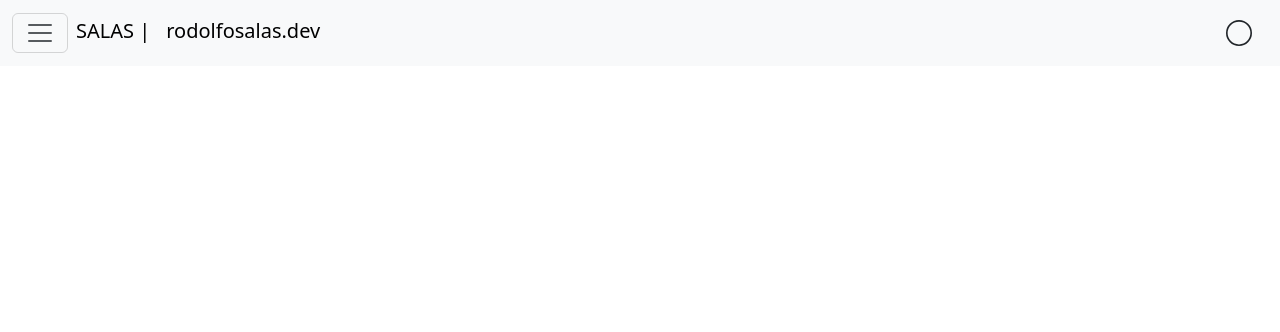
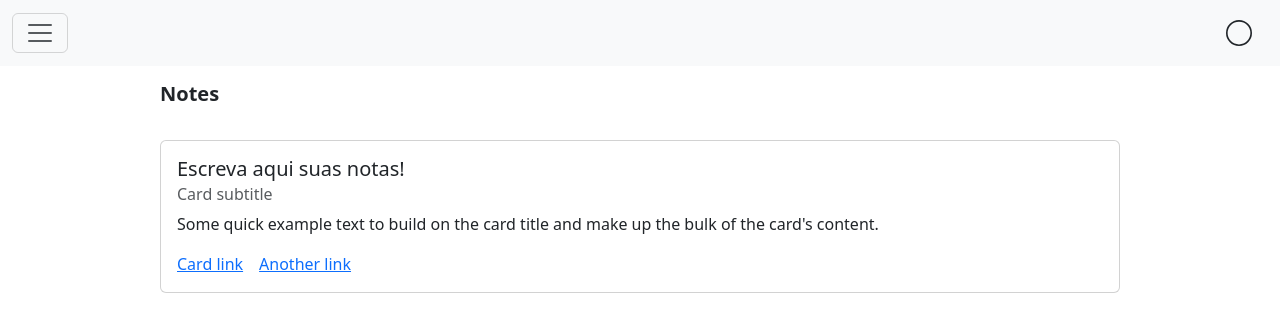
Before and after one commit to rodolfosalasdev/app-salas-ng, an Angular app: page /notes in a window 1280 px wide. Before the commit this address led to /. Shown: the top 332 px of the page. Built offline with nearby package versions, Linux system fonts and the light colour scheme.

Commit message:
feat: change messenger.component for notes.component

```diff
--- a/src/app/app.routes.ts
+++ b/src/app/app.routes.ts
@@ -1,8 +1,8 @@
 import { Routes } from '@angular/router';
 import { HomeComponent } from './components/home/home.component';
-import { MessengerComponent } from './components/messenger/messenger.component';
+import { NotesComponent } from './components/notes/notes.component';
 
 export const routes: Routes = [
     { path: '', component: HomeComponent },
-    { path: 'messenger', component: MessengerComponent, pathMatch: 'full' }
+    { path: 'notes', component: NotesComponent, pathMatch: 'full' }
 ];
--- a/src/app/components/messenger/messenger.component.html
+++ /dev/null
@@ -1 +0,0 @@
-<p>messenger works!</p>
--- /dev/null
+++ b/src/app/components/notes/notes.component.html
@@ -0,0 +1,21 @@
+<div class="flex justify-center w-full mb-8">
+    <div class="w-9/12">
+        <div class="text-xl font-bold">Notes</div>
+
+    </div>
+
+</div>
+<div class="flex justify-center w-full">
+    <div class="card w-9/12">
+      <div class="card-body">
+        <h5 class="card-title">Escreva aqui suas notas!</h5>
+        <h6 class="card-subtitle mb-2 text-body-secondary">Card subtitle</h6>
+        <p class="card-text">
+          Some quick example text to build on the card title and make up the bulk of
+          the card's content.
+        </p>
+        <a href="#" class="card-link">Card link</a>
+        <a href="#" class="card-link">Another link</a>
+      </div>
+    </div>
+</div>
--- a/src/app/components/messenger/messenger.component.ts
+++ b/src/app/components/notes/notes.component.ts
@@ -1,13 +1,13 @@
 import { ChangeDetectionStrategy, Component } from '@angular/core';
 
 @Component({
-  selector: 'app-messenger',
+  selector: 'app-notes',
   standalone: true,
   imports: [],
-  templateUrl: './messenger.component.html',
+  templateUrl: './notes.component.html',
   styles: ``,
   changeDetection: ChangeDetectionStrategy.OnPush
 })
-export class MessengerComponent {
+export class NotesComponent {
 
 }
--- a/src/app/view/header/header.component.html
+++ b/src/app/view/header/header.component.html
@@ -1,3 +1,8 @@
+<!-- <div class="flex items-center h-10 bg-slate-950 text-white">
+  <span class="uppercase ml-4">Salas |</span>
+  <span class="ml-4">rodolfosalas.dev</span>
+</div> -->
+
 <nav class="navbar bg-body-tertiary fixed-top">
   <div class="container-fluid">
     <a
@@ -17,9 +22,10 @@
       >
         <span class="navbar-toggler-icon"></span>
       </button>
-      <span class="uppercase ml-2">Salas |</span>
-      <span class="ml-4">rodolfosalas.dev</span>
+      <!-- <span class="uppercase ml-2">Salas |</span>
+      <span class="ml-4">rodolfosalas.dev</span> -->
     </a>
+
     <button
       class="mr-4"
       type="button"
@@ -61,34 +67,56 @@
       <div class="offcanvas-body">
         <ul class="navbar-nav justify-content-end flex-grow-1 pe-3">
           <li class="nav-item">
-            <a class="nav-link active" aria-current="page" routerLink="/" routerLinkActive="is-active">
+            <a
+              class="nav-link active"
+              aria-current="page"
+              routerLink="/"
+              routerLinkActive="is-active"
+            >
               <div class="flex flex-row hover:text-slate-300">
-                  <i class="bi bi-house flex align-top" style="font-size: 20px;"></i>
-                <span class="ml-2 ">| Home</span>
+                <i
+                  class="bi bi-house flex align-top"
+                  style="font-size: 20px"
+                ></i>
+                <span class="ml-2">| Home</span>
               </div>
             </a>
           </li>
           <li class="nav-item">
-            <a class="nav-link" href="{{URL.github}}">
+            <a class="nav-link" href="{{ URL.github }}">
               <div class="flex flex-row hover:text-slate-300">
-                <i class="bi bi-github flex align-top" style="font-size: 20px;"></i>
+                <i
+                  class="bi bi-github flex align-top"
+                  style="font-size: 20px"
+                ></i>
                 <span class="ml-2 hover:text-slate-300">| GitHub</span>
               </div>
             </a>
           </li>
           <li class="nav-item">
-            <a class="nav-link" href="{{URL.linkedin}}">
+            <a class="nav-link" href="{{ URL.linkedin }}">
               <div class="flex flex-row hover:text-slate-300">
-                <i class="bi bi-linkedin flex align-top" style="font-size: 20px;"></i>
+                <i
+                  class="bi bi-linkedin flex align-top"
+                  style="font-size: 20px"
+                ></i>
                 <span class="ml-2 hover:text-slate-300">| LinkedIn</span>
               </div>
             </a>
           </li>
           <li class="nav-item">
-            <a class="nav-link active" aria-current="page" routerLink="/messenger" routerLinkActive="is-active">
+            <a
+              class="nav-link active"
+              aria-current="page"
+              routerLink="/notes"
+              routerLinkActive="is-active"
+            >
               <div class="flex flex-row hover:text-slate-300">
-                <i class="bi bi-card-text flex align-top" style="font-size: 20px;"></i>
-                <span class="ml-2 hover:text-slate-300">| Messenger</span>
+                <i
+                  class="bi bi-card-text flex align-top"
+                  style="font-size: 20px"
+                ></i>
+                <span class="ml-2 hover:text-slate-300">| Notes</span>
               </div>
             </a>
           </li>
@@ -136,7 +164,9 @@
               <li>
                 <hr class="dropdown-divider" />
               </li>
-              <li><a class="dropdown-item" href="#">Something else here</a></li>
+              <li>
+                <a class="dropdown-item" href="#">Something else here</a>
+              </li>
             </ul>
           </li>
         </ul>
```
Also changed, not shown: 1 other file (tests, documents, lock files or other folders).
